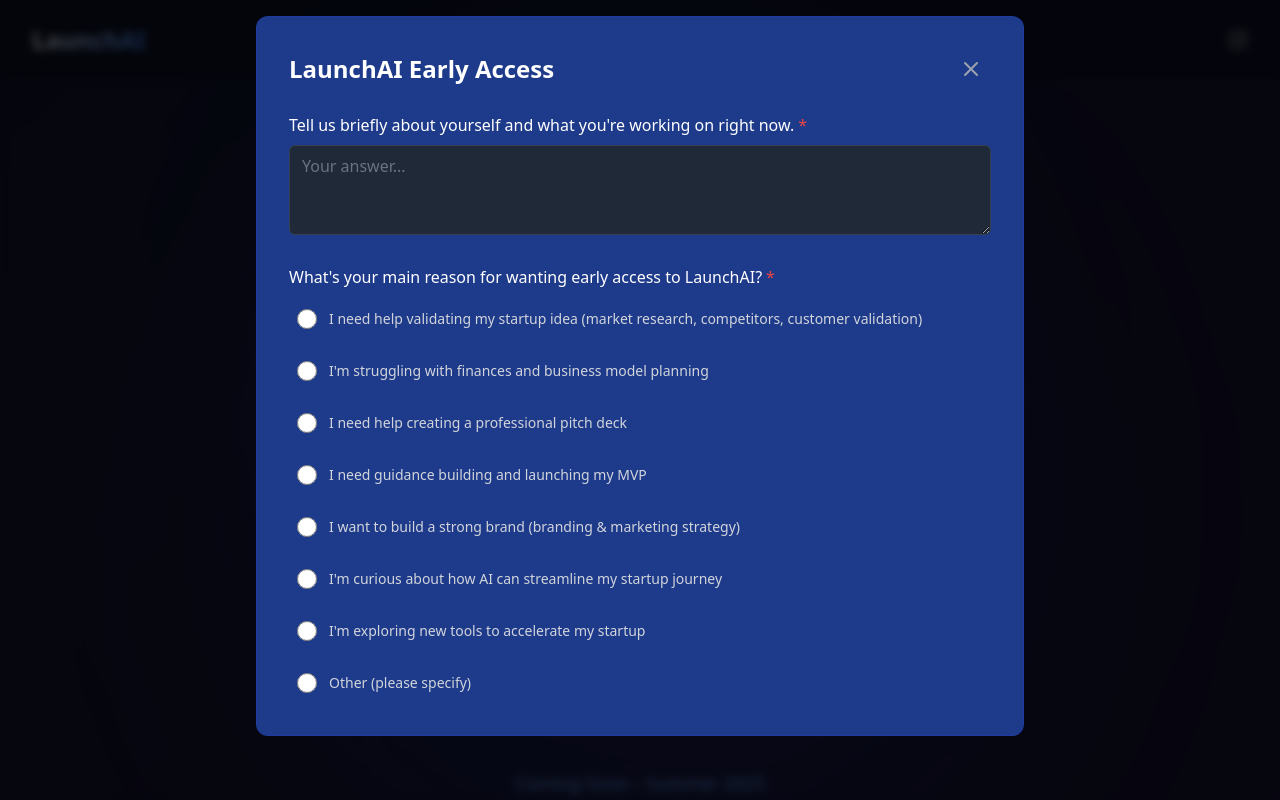
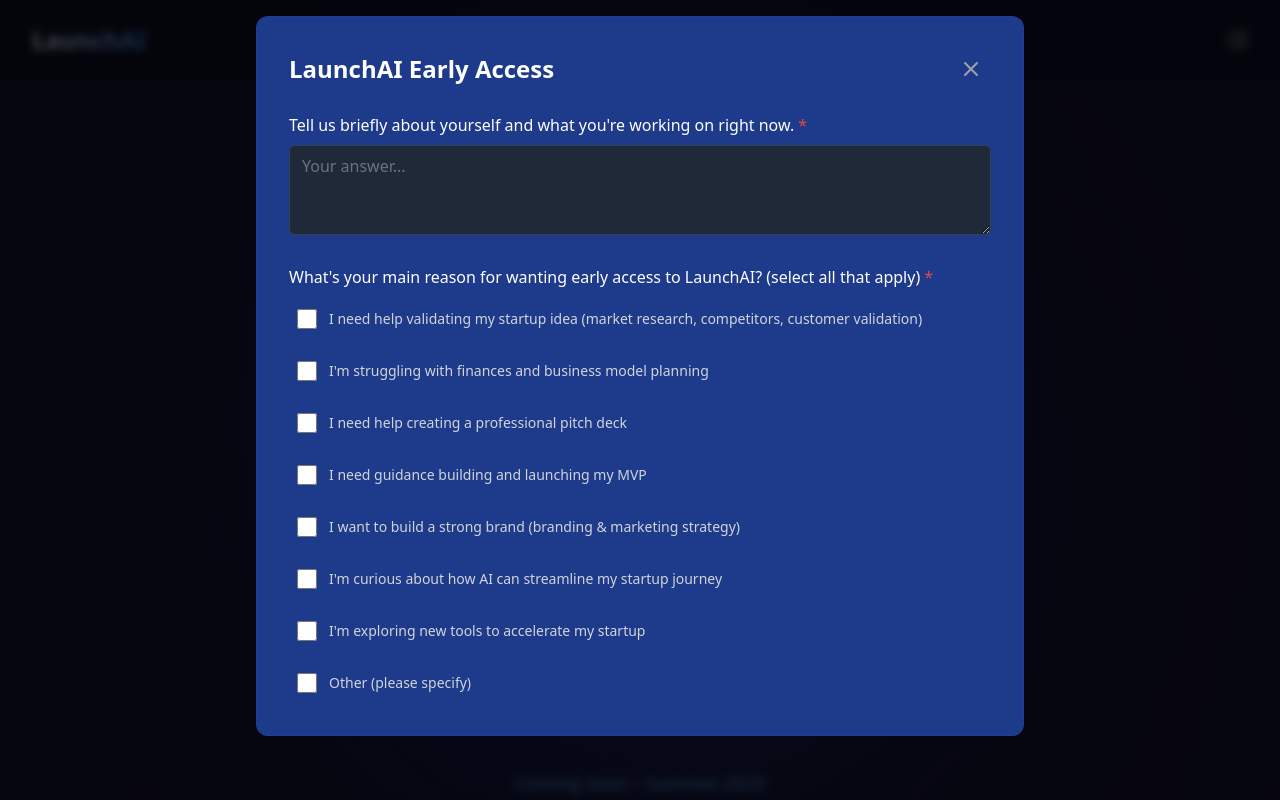
Before and after one commit to omarwazaney12/Launchai-coming-soon, a Next.js app: page / in a window 1280 px wide. Both pictures are taken after a click on the button "Get Early Access". Shown: the top 800 px of the page. Built offline with nearby package versions, Linux system fonts and the light colour scheme.

Commit message:
Allow multiple selections for reasons and update final question text

```diff
--- a/components/SurveyForm.js
+++ b/components/SurveyForm.js
@@ -56,6 +56,7 @@
   // Get all current input values when needed
   const collectFormData = () => {
     const newData = { ...formData };
+    newData.accessReasons = newData.accessReasons || [];
 
     Object.keys(formRefs.current).forEach(refKey => {
       const element = formRefs.current[refKey];
@@ -66,9 +67,15 @@
 
       if (!type || !fieldName) return;
 
-      if (type === 'radio') {
-        if (element.checked) {
-          newData[fieldName] = optionValue;
+      if (type === 'checkbox' && fieldName === 'accessReason') {
+        if (element.checked && optionValue) {
+          // Add to the array if not already included
+          if (!newData.accessReasons.includes(optionValue)) {
+            newData.accessReasons.push(optionValue);
+          }
+        } else if (!element.checked && optionValue) {
+          // Remove from array if unchecked
+          newData.accessReasons = newData.accessReasons.filter(value => value !== optionValue);
         }
       } else if (type === 'text' || type === 'textarea' || type === 'email') {
         newData[fieldName] = element.value;
@@ -107,9 +114,9 @@
         required: true
       },
       {
-        type: "radio",
+        type: "checkbox",
         name: "accessReason",
-        label: "What's your main reason for wanting early access to LaunchAI?",
+        label: "What's your main reason for wanting early access to LaunchAI? (select all that apply)",
         required: true,
         options: [
           "I need help validating my startup idea (market research, competitors, customer validation)",
@@ -125,7 +132,7 @@
       {
         type: "textarea",
         name: "reasonExplanation",
-        label: "Why did you choose this reason?",
+        label: "What would it mean for you to finally launch your idea?",
         required: true
       },
       {
@@ -153,8 +160,11 @@
     // Check each required field
     surveyData.questions.forEach(question => {
       if (question.required) {
-        if (question.type === 'radio' && !data[question.name]) {
-          newErrors[question.name] = `Please select an option`;
+        if (question.type === 'checkbox' && question.name === 'accessReason') {
+          // Check if at least one option is selected
+          if (!data.accessReasons || data.accessReasons.length === 0) {
+            newErrors[question.name] = `Please select at least one option`;
+          }
         }
         else if (!data[question.name] || !data[question.name].trim()) {
           newErrors[question.name] = `This field is required`;
@@ -194,7 +204,7 @@
             mobile: currentData.mobile || null,
             source: 'early-access-form',
             about_self: currentData.aboutSelf || '',
-            access_reason: currentData.accessReason || '',
+            access_reason: currentData.accessReasons ? currentData.accessReasons.join(', ') : '',
             reason_explanation: currentData.reasonExplanation || ''
           }
         ]);
@@ -243,14 +253,15 @@
     const error = errors[key];
 
     switch (question.type) {
-      case 'radio':
+      case 'checkbox':
+        if (key === 'accessReason') {
           return (
             <div className="space-y-2">
               {question.options.map((option, optionIndex) => {
                 const optionKey = `${key}-${optionIndex}`;
-              const isSelected = value === option;
+                const isSelected = formData.accessReasons && formData.accessReasons.includes(option);
                 const isTouched = touchedInputs[key + option] || false;
-              const refKey = `radio|${key}|${option}`;
+                const refKey = `checkbox|${key}|${option}`;
 
                 return (
                   <div
@@ -258,18 +269,18 @@
                     className={`flex items-center ${isTouched ? 'bg-primary-900/60' : ''} ${isSelected ? 'bg-primary-800/40' : ''} transition-colors rounded p-2 mb-1 active:bg-primary-800/40`}
                   >
                     <input
-                    type="radio"
+                      type="checkbox"
                       id={optionKey}
-                    name={key}
+                      name={optionKey}
                       ref={(el) => setInputRef(refKey, el)}
-                    className="w-5 h-5 text-primary-600 border-gray-600 focus:ring-primary-500 bg-gray-800"
+                      className="w-5 h-5 text-primary-600 border-gray-600 focus:ring-primary-500 bg-gray-800 rounded"
                       defaultChecked={isSelected}
-                    onChange={() => handleChange('radio', key, option)}
+                      onChange={() => handleChange('checkbox', key, option)}
                     />
                     <label
                       htmlFor={optionKey}
                       className="ml-3 text-sm text-gray-300 flex-1 py-1"
-                    onClick={() => handleChange('radio', key, option)}
+                      onClick={() => handleChange('checkbox', key, option)}
                     >
                       {option}
                     </label>
@@ -281,6 +292,8 @@
               )}
             </div>
           );
+        }
+        return null;
 
       case 'textarea':
         return (
```
Lines whose indentation alone changed are shown as unchanged.
